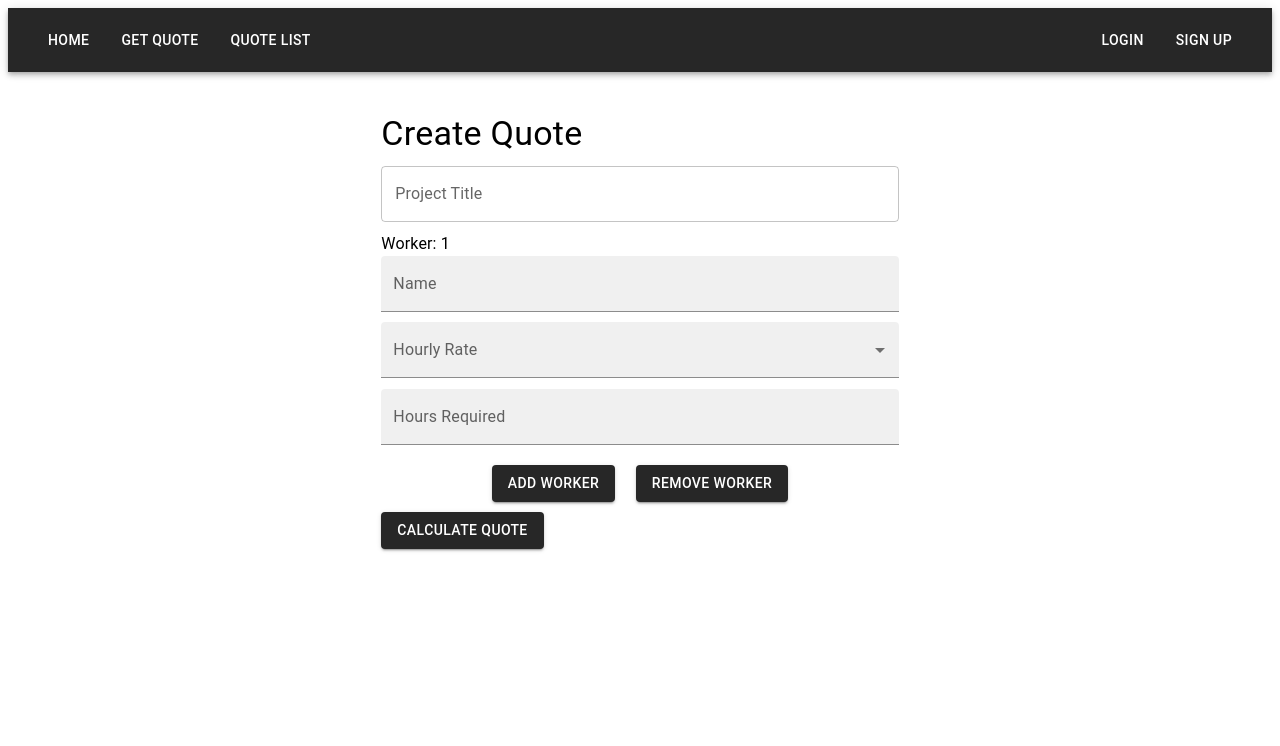
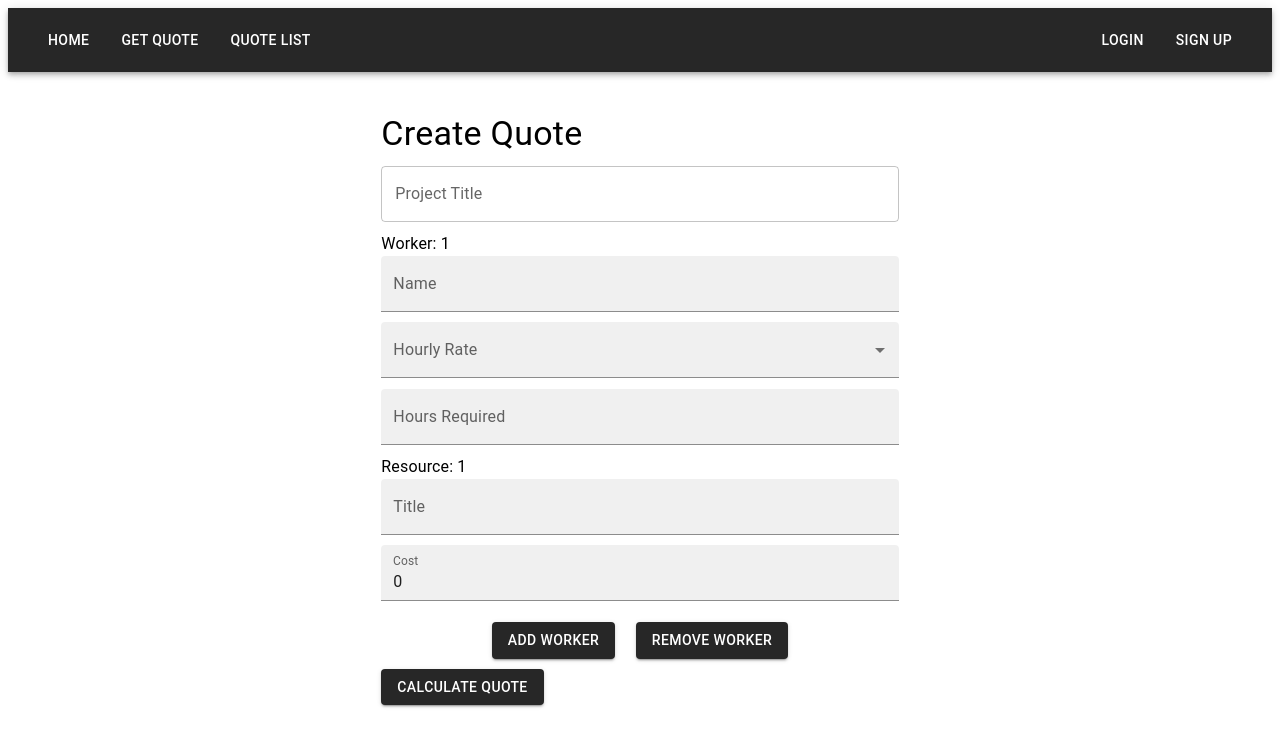
Before and after one commit to Max-McRuvie/Web-Enterprise-Coursework, a React (Create React App) app: page /quote in a window 1280 px wide. Shown: the top 746 px of the page. Built offline with nearby package versions, Linux system fonts and the light colour scheme.

Commit message:
Physical Resource Component

```diff
--- /dev/null
+++ b/src/components/PhysicalResourcesFields.js
@@ -0,0 +1,38 @@
+import React from 'react';
+import { Box, TextField } from "@mui/material";
+import Text from "@mui/material/Typography";
+
+const PhysicalResourcesFields = ({physicalResources, handlePhysicalResourceChange}) => {
+    return (
+        <>
+         {physicalResources && physicalResources.map((resource, index) => {
+                        return (
+                        <Box key={index}>
+                            <Text>Resource: {index + 1}</Text>
+                            <TextField
+                            label="Title"
+                            variant="filled"
+                            sx={{ marginBottom: "2%" }}
+                            type="text"
+                            fullWidth
+                            value={resource.title}
+                            onChange={(e) => handlePhysicalResourceChange(e, index, "title")}
+                            />
+
+                            <TextField
+                            label={`Cost`}
+                            variant="filled"
+                            sx={{ marginBottom: "2%" }}
+                            fullWidth
+                            type="number"
+                            value={resource.cost}
+                            onChange={(e) => handlePhysicalResourceChange(e, index, "cost")}
+                            />
+                        </Box>
+                        );
+                    })}
+        </>
+    )
+}
+
+export default PhysicalResourcesFields;
--- a/src/components/QuoteForm.js
+++ b/src/components/QuoteForm.js
@@ -14,6 +14,7 @@ import { calculateQuote, saveQuote, updateQuote } from '../features/quote/quote-
 import { useParams } from 'react-router-dom';
 
 import WorkersFields from './WorkersFields';
+import PhysicalResourcesFields from './PhysicalResourcesFields';
 
 const { main, light, darkNavbar, contrastText } = theme.palette.primary;
 
@@ -32,9 +33,16 @@ const QuoteForm = ({ quote, edit }) => {
         title: '',
         workers: [
           {
+            name: '',
             hourlyRate: '',
             hoursRequired: '',
           },
+        ],
+        physicalResources: [
+            {
+                title: '',
+                cost: 0,
+            },
         ],
         total_cost: '',
       });
@@ -43,6 +51,12 @@ const QuoteForm = ({ quote, edit }) => {
         const workers = [...projectInfo.workers];
         workers[index][field] = e.target.value;
         setProjectInfo({ ...projectInfo, workers });
+    };
+
+    const handlePhysicalResourcesChange = (e, index, field) => {
+        const resources = [...projectInfo.physicalResources];
+        resources[index][field] = e.target.value;
+        setProjectInfo({ ...projectInfo, resources });
     };
 
     const handleSubmit = async (e) => {
@@ -89,6 +103,9 @@ const QuoteForm = ({ quote, edit }) => {
                         onChange={(e) => setProjectInfo({...projectInfo, title: e.target.value})}
                     />
                     <WorkersFields workers={projectInfo.workers} handleWorkerChange={handleWorkerChange} />
+
+                    <PhysicalResourcesFields physicalResources={projectInfo.physicalResources} handlePhysicalResourcesChange={handlePhysicalResourcesChange} />
+
                     <Box sx={{ textAlign: "center" }}>
                         <StyledButton
                         sx={{ margin: "2%" }}
```
